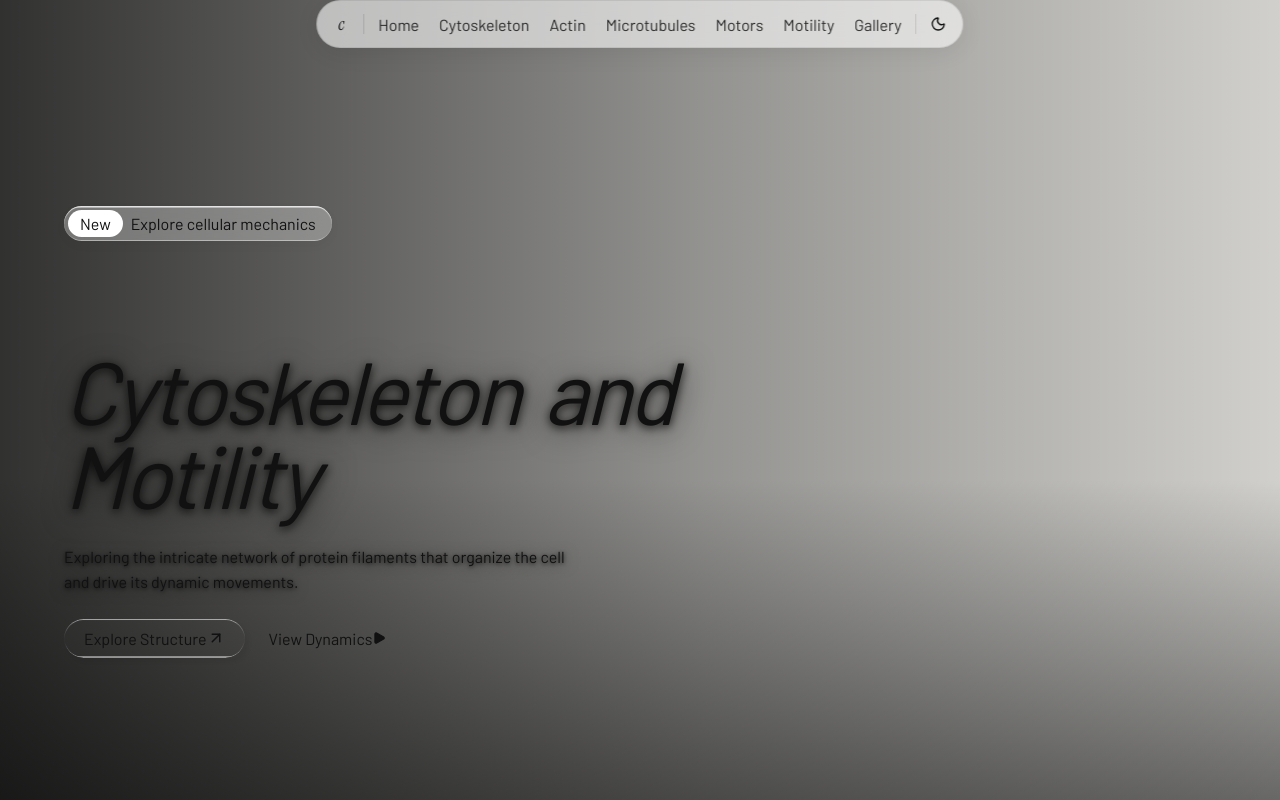
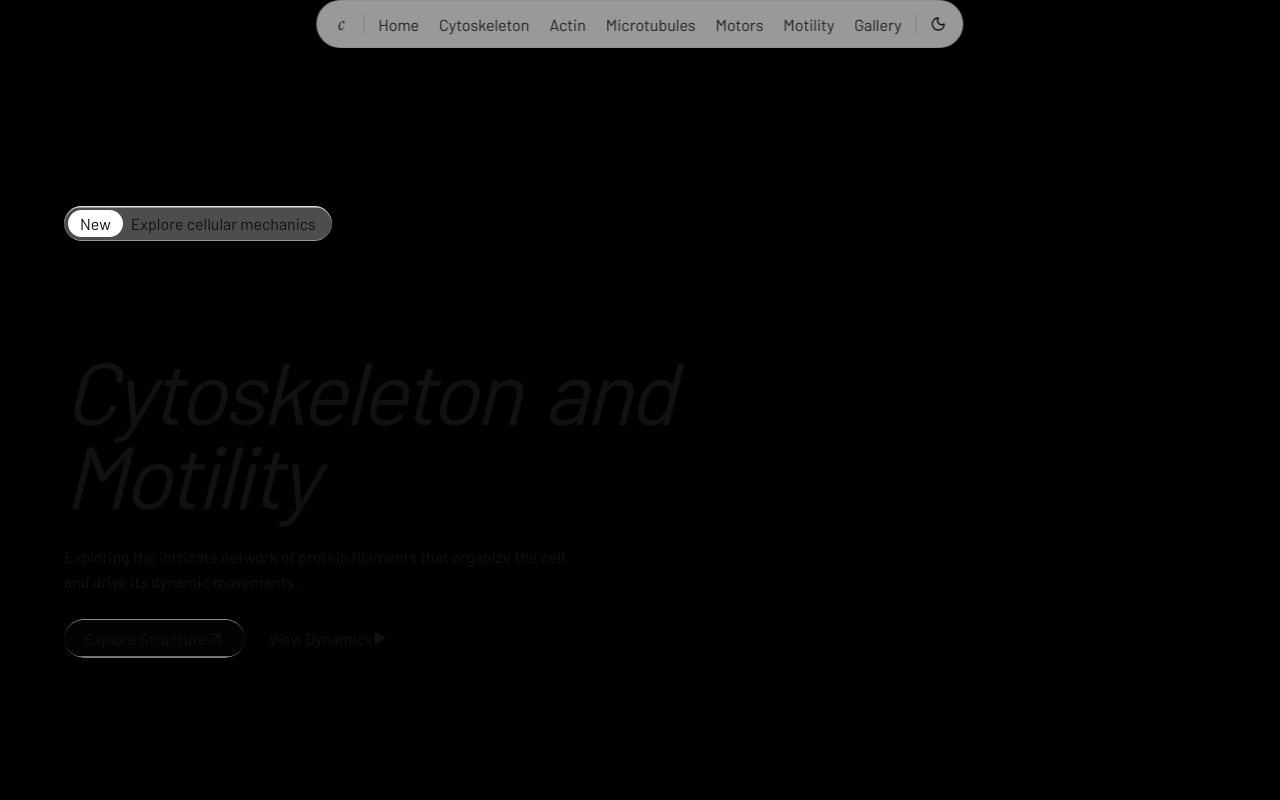
Before and after one commit to plum45/ruji, a React (Vite) app: page / in a window 1280 px wide. Shown: the top 800 px of the page. Built offline with nearby package versions, Linux system fonts and the light colour scheme.

Commit message:
Fix bug where Hero and Gallery background videos were hidden in Light Mode due to global CSS override

```diff
--- a/src/index.css
+++ b/src/index.css
@@ -247,7 +247,7 @@ html, body, section, nav, footer {
   color: #111 !important;
 }
 
-[data-theme="light"] main > section {
+[data-theme="light"] main > section:not(#hero):not(#gallery) {
   background: #f5f4f0 !important;
 }
 
```
